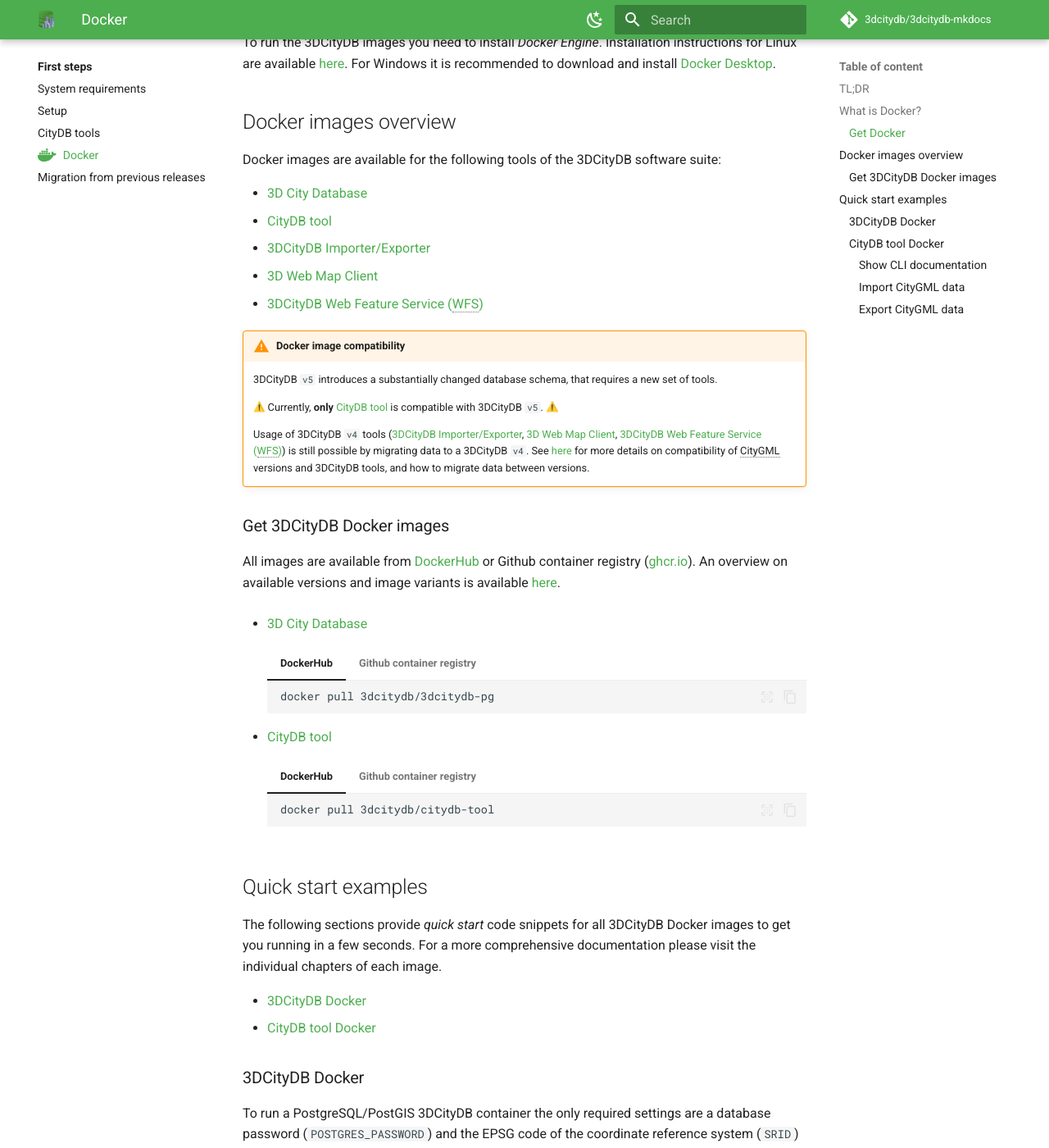
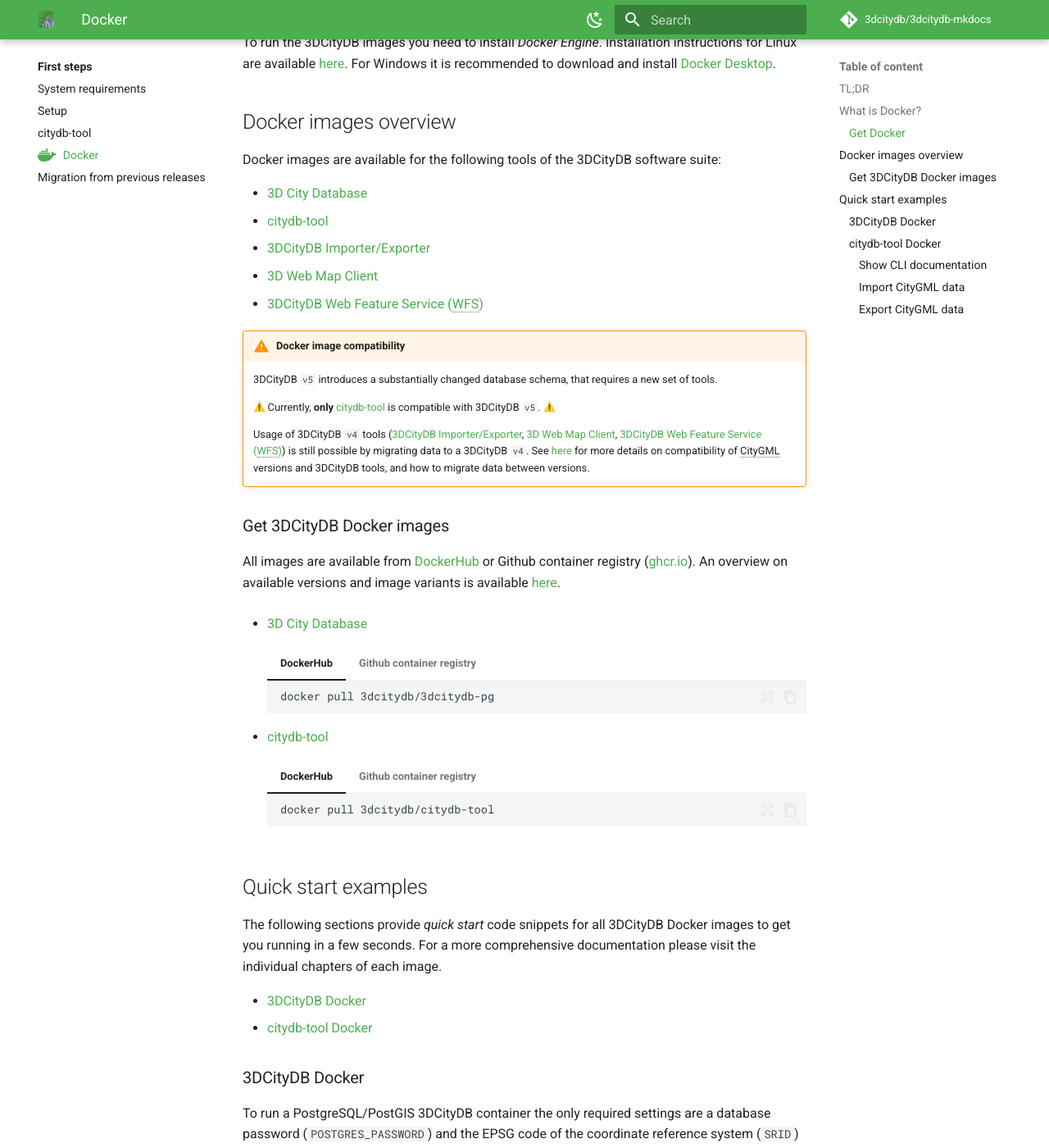
Before and after one commit to BWibo/3dcitydb-mkdocs, an MkDocs documentation site: the page built from docs/first-steps/docker.md, in a window 1280 px wide and 1400 px high, scrolled down 1898 px. Shown: the whole window at 82% size. Built offline with MkDocs 1.6.1 and Material for MkDocs 9.7.7, drawn with Linux system fonts in a browser that asks for light colours; emoji names are drawn with the system emoji font; comment, search, counter and statistics services are not loaded; some of the changed text lies outside the part shown.

Commit message:
fixed spelling of citydb-tool

````diff
--- a/docs/first-steps/citydb-tool.md
+++ b/docs/first-steps/citydb-tool.md
@@ -1,16 +1,16 @@
 ---
-title: CityDB tools
-description: How to import and export CityGML data using the CityDB tool
+title: citydb-tool
+description: How to import and export CityGML data using citydb-tool
 ---
 
-This guide provides a step-by-step example of how to import and export CityGML data using the CityDB tool.
+This guide provides a step-by-step example of how to import and export CityGML data using citydb-tool.
 
 ## Prerequisites
 
 Before you begin, ensure you have the following:
 
 - A running PostgreSQL database with the 3DCityDB schema installed (LINK DOCKER EXAMPLES, DOCKER)
-- The CityDB tool installed and configured.
+- citydb-tool installed and configured.
 - CityGML files to import.
 
 ## Step 1: Connecting to the database
--- a/docs/first-steps/docker.md
+++ b/docs/first-steps/docker.md
@@ -33,7 +33,7 @@
         3dcitydb/3dcitydb-pg
         ```
 
-- [CityDB tool](../citydb-tool/docker.md)
+- [citydb-tool](../citydb-tool/docker.md)
 
     === "Linux"
 
@@ -87,7 +87,7 @@
 Docker images are available for the following tools of the 3DCityDB software suite:
 
 - [3D City Database](../3dcitydb/docker.md)
-- [CityDB tool](../citydb-tool/index.md)
+- [citydb-tool](../citydb-tool/index.md)
 - [3DCityDB Importer/Exporter](https://3dcitydb-docs.readthedocs.io/en/latest/impexp/docker.html){target="blank"}
 - [3D Web Map Client](https://3dcitydb-docs.readthedocs.io/en/latest/webmap/docker.html){target="blank"}
 - [3DCityDB Web Feature Service (WFS)](https://3dcitydb-docs.readthedocs.io/en/latest/wfs/docker.html){target="blank"}
@@ -96,7 +96,7 @@
 
     3DCityDB `v5` introduces a substantially changed database schema, that requires a new set of tools.
 
-    :warning:    Currently, __only__ [CityDB tool](../citydb-tool/index.md) is compatible with 3DCityDB `v5`.    :warning:
+    :warning:    Currently, __only__ [citydb-tool](../citydb-tool/index.md) is compatible with 3DCityDB `v5`.    :warning:
 
     Usage of 3DCityDB `v4` tools ([3DCityDB Importer/Exporter](https://3dcitydb-docs.readthedocs.io/en/latest/impexp/docker.html), [3D Web Map Client](https://3dcitydb-docs.readthedocs.io/en/latest/webmap/docker.html){target="blank"}, [3DCityDB Web Feature Service (WFS)](https://3dcitydb-docs.readthedocs.io/en/latest/wfs/docker.html){target="blank"}) is still possible by migrating data to a 3DCityDB `v4`. See [here](../compatibility.md) for more details on compatibility of CityGML versions and 3DCityDB tools, and how to migrate data between versions.
 
@@ -134,7 +134,7 @@
                 docker pull ghcr.io/3dcitydb/3dcitydb-pg:latest-alpine
                 ```
 
-- [CityDB tool](../citydb-tool/docker.md)
+- [citydb-tool](../citydb-tool/docker.md)
 
     === "DockerHub"
 
@@ -153,7 +153,7 @@
 The following sections provide _quick start_ code snippets for all 3DCityDB Docker images to get you running in a few seconds. For a more comprehensive documentation please visit the individual chapters of each image.
 
 - [3DCityDB Docker](../3dcitydb/docker.md)
-- [CityDB tool Docker](../citydb-tool/docker.md)
+- [citydb-tool Docker](../citydb-tool/docker.md)
 
 ### 3DCityDB Docker
 
@@ -190,7 +190,7 @@
 DB GMLSRSNAME     urn:ogc:def:crs:EPSG::25832
 ```
 
-### CityDB tool Docker
+### citydb-tool Docker
 
 The Docker image exposes the commands of the [`citydb-tool`](../citydb-tool/index.md). The environment variables listed below allow to specify a 3DCityDB `v5` connection. To exchange data for import or export with the container, mount a host folder to `/data` inside the container.
 
--- a/docs/first-steps/index.md
+++ b/docs/first-steps/index.md
@@ -6,12 +6,12 @@
   - first-steps
 ---
 
-This quickstart guide gives step-by-step instructions for setting up a 3D City Database instance and CityDB tools. Installers for the 3D City Database components can be downloaded from the [official release website](https://github.com/3dcitydb/3dcitydb-suite/releases){target="blank"} or from the [project website](https://www.3dcitydb.org/3dcitydb/downloads/){target="blank"}. The source code of the 3D City Database is hosted and maintained on [GitHub](https://github.com/3dcitydb){target="blank"}.
+This quickstart guide gives step-by-step instructions for setting up a 3D City Database instance and the database client citydb-tool. Installers for the 3D City Database components can be downloaded from the [official release website](https://github.com/3dcitydb/3dcitydb-suite/releases){target="blank"} or from the [project website](https://www.3dcitydb.org/3dcitydb/downloads/){target="blank"}. The source code of the 3D City Database is hosted and maintained on [GitHub](https://github.com/3dcitydb){target="blank"}.
 
 - [System requirements](requirements.md)
 - [Setting up the 3DCityDB schema](setup.md)
 - [Migration from previous releases](migration.md)
-- [CityDB tools](citydb-tool.md)
+- [citydb-tool](citydb-tool.md)
 - [Docker Images](docker.md)
 
 The individual components of the 3D City Database are also available as images for the Docker virtualization technology. This makes it possible to install and configure a 3D City Database with a single command line statement in almost any runtime environment. See Section [Docker](docker.md) for more details.
````
Also changed, not shown: docs/index.md (+1 -1 lines), 1 other file.
